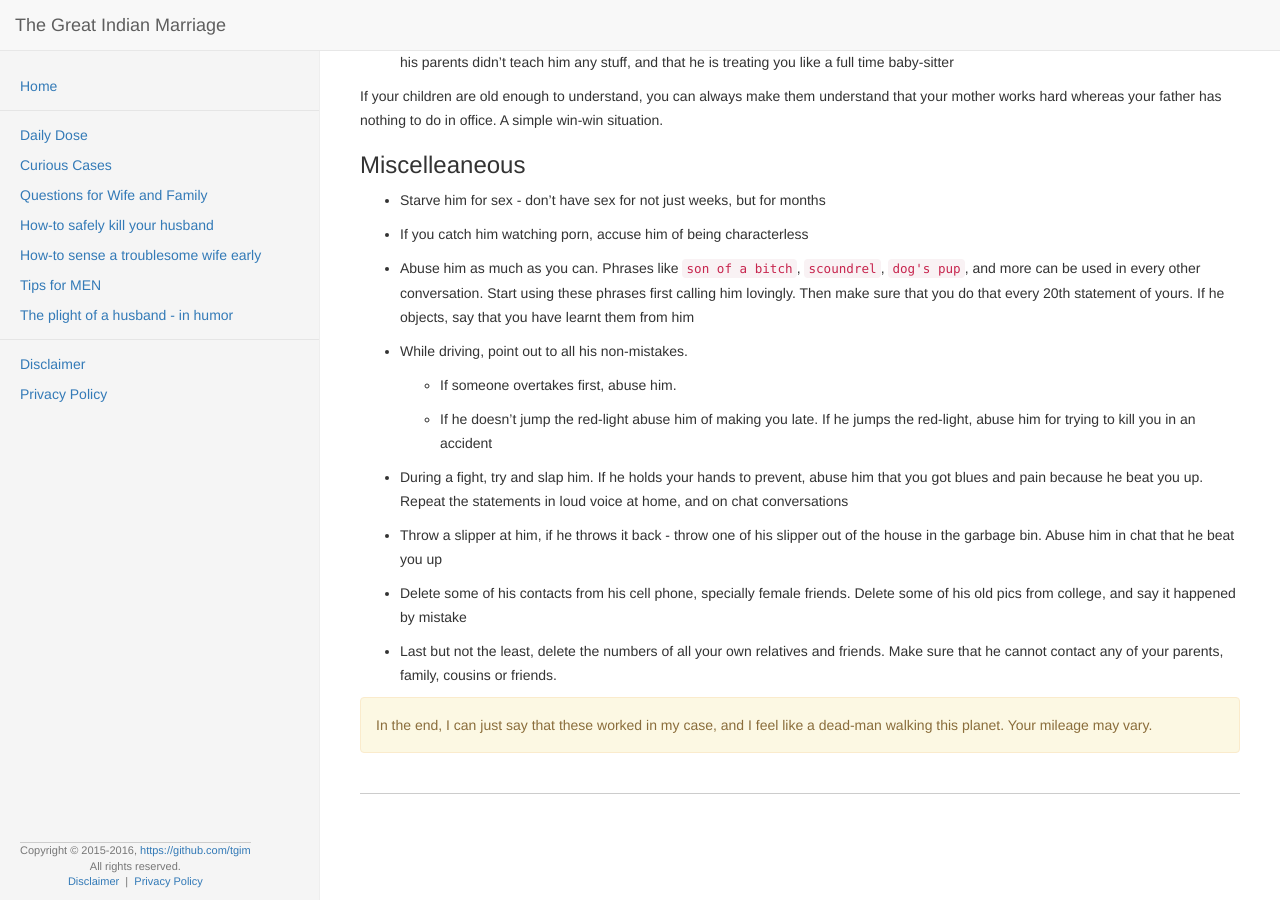
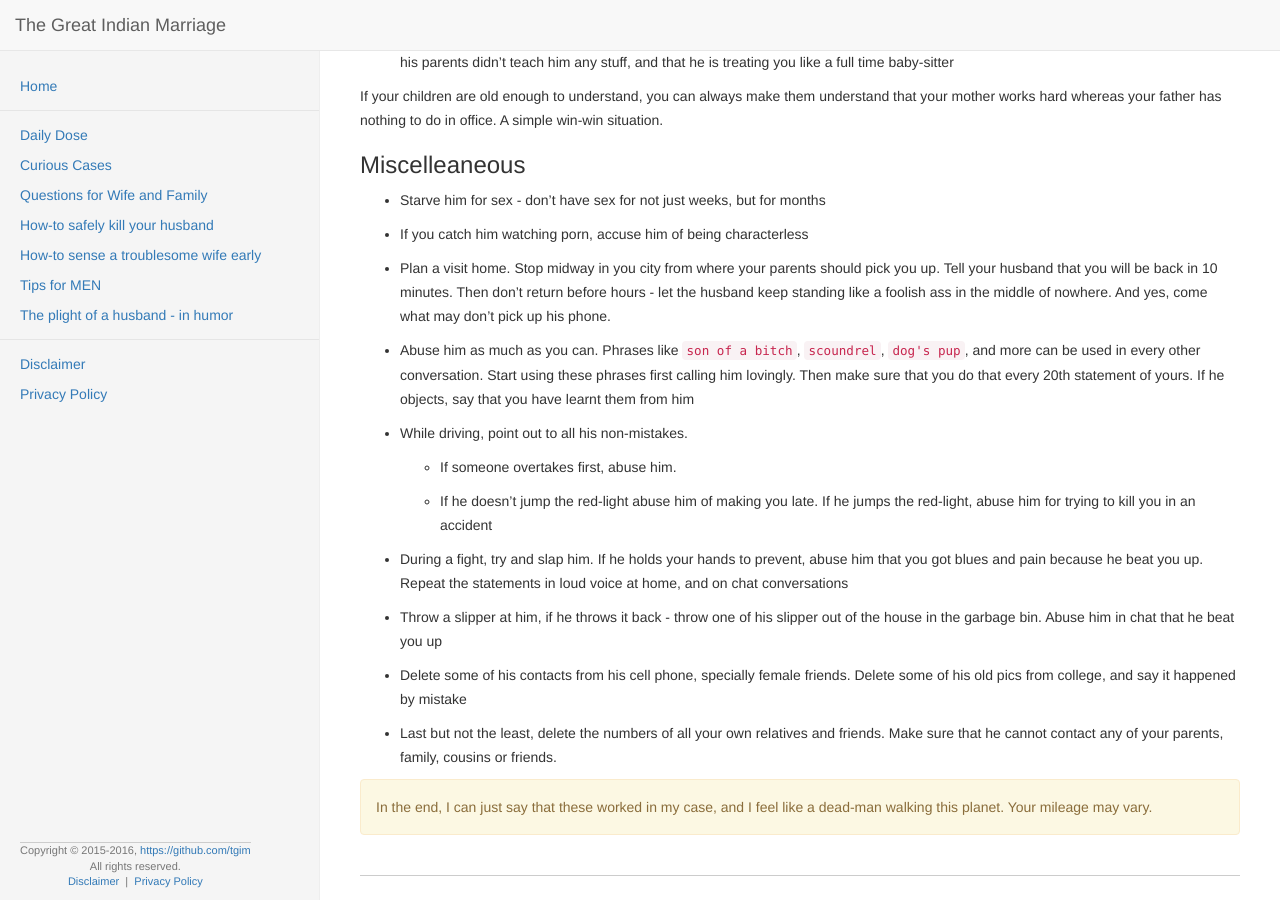
Before and after one commit to tgim/tgim.github.io, a Jekyll site: the page built from kill.md, in a window 1280 px wide and 900 px high, scrolled down 4132 px. Built offline with Jekyll 4.4.1, drawn with Linux system fonts in a browser that asks for light colours; nearby versions of some CDN libraries; comment, search, counter and statistics services are not loaded.

Commit message:
Update kill.md

```diff
--- a/kill.md
+++ b/kill.md
@@ -228,9 +228,9 @@ to do in office. A simple win-win situation.
 
 * If you catch him watching porn, accuse him of being characterless
 
-* Abuse him as much as you can. Phrases like `son of a bitch`, `scoundrel`, `dog's pup`, and more can be used in every other conversation.
-Start using these phrases first calling him lovingly. Then make sure that you do that every 20th statement of yours. If he objects, say
-that you have learnt them from him
+* Plan a visit home. Stop midway in you city from where your parents should pick you up. Tell your husband that you will be back in 10 minutes. Then don't return before hours - let the husband keep standing like a foolish ass in the middle of nowhere. And yes, come what may don't pick up his phone.
+
+* Abuse him as much as you can. Phrases like `son of a bitch`, `scoundrel`, `dog's pup`, and more can be used in every other conversation. Start using these phrases first calling him lovingly. Then make sure that you do that every 20th statement of yours. If he objects, say that you have learnt them from him
 
 * While driving, point out to all his non-mistakes.
 
@@ -239,17 +239,13 @@ that you have learnt them from him
   * If he doesn't jump the red-light abuse him of making you late. If he jumps the red-light, abuse him for trying to kill you in an
   accident
 
-* During a fight, try and slap him. If he holds your hands to prevent, abuse him that you got blues and pain because he beat you up. Repeat
-the statements in loud voice at home, and on chat conversations
+* During a fight, try and slap him. If he holds your hands to prevent, abuse him that you got blues and pain because he beat you up. Repeat the statements in loud voice at home, and on chat conversations
 
-* Throw a slipper at him, if he throws it back - throw one of his slipper out of the house in the garbage bin. Abuse him in chat that he
-beat you up
+* Throw a slipper at him, if he throws it back - throw one of his slipper out of the house in the garbage bin. Abuse him in chat that he beat you up
 
-* Delete some of his contacts from his cell phone, specially female friends. Delete some of his old pics from college, and say it happened
-by mistake
+* Delete some of his contacts from his cell phone, specially female friends. Delete some of his old pics from college, and say it happened by mistake
 
-* Last but not the least, delete the numbers of all your own relatives and friends. Make sure that he cannot contact any of your parents,
-family, cousins or friends.
+* Last but not the least, delete the numbers of all your own relatives and friends. Make sure that he cannot contact any of your parents, family, cousins or friends.
 
 <div class="alert alert-warning">
 In the end, I can just say that these worked in my case, and I feel like a dead-man walking this planet. Your mileage may vary.
```
